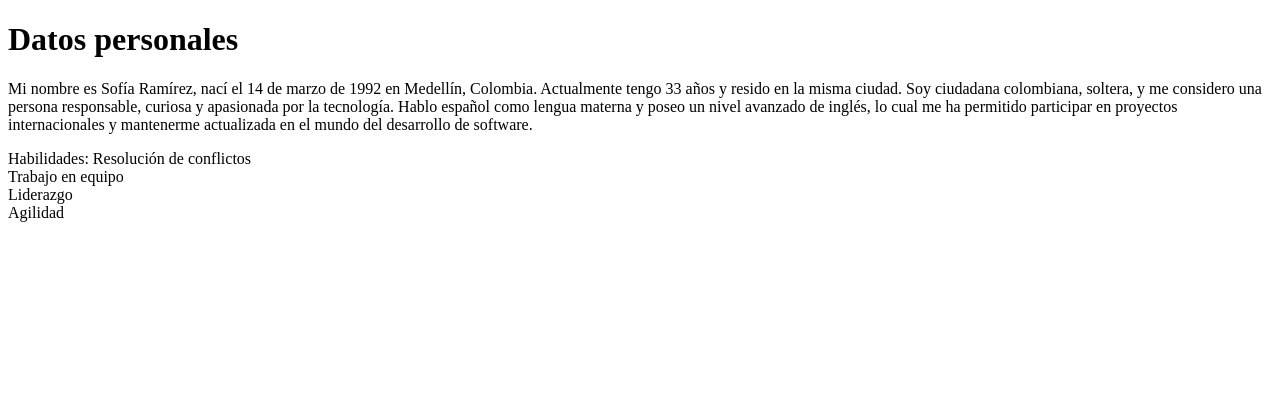
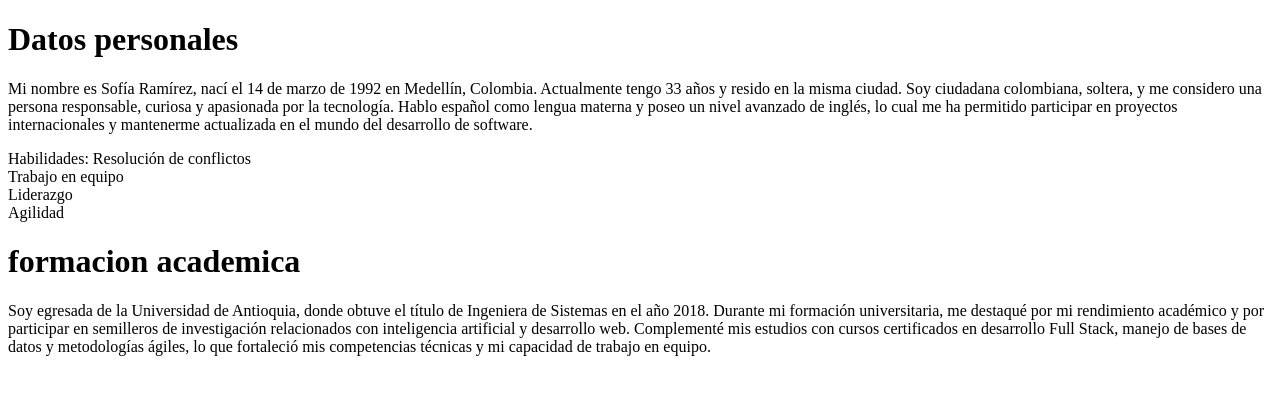
Before and after one commit to 1samuelflorez1/Laboratorio-9, a plain HTML site: page index.html in a window 1280 px wide. Drawn offline with Linux system fonts and the light colour scheme.

Commit message:
se realizo la formacion academica

```diff
--- a/index.html
+++ b/index.html
@@ -22,5 +22,12 @@
         Agilidad
     </p>
 
+    <h1>formacion academica</h1>
+    <p>Soy egresada de la Universidad de Antioquia, donde obtuve el título de Ingeniera de Sistemas en el año 2018.
+        Durante mi formación universitaria, me destaqué por mi rendimiento académico y por participar en semilleros de
+        investigación relacionados con inteligencia artificial y desarrollo web. Complementé mis estudios con cursos
+        certificados en desarrollo Full Stack, manejo de bases de datos y metodologías ágiles, lo que fortaleció mis
+        competencias técnicas y mi capacidad de trabajo en equipo.</p>
+
 </body>
 </html>
```
